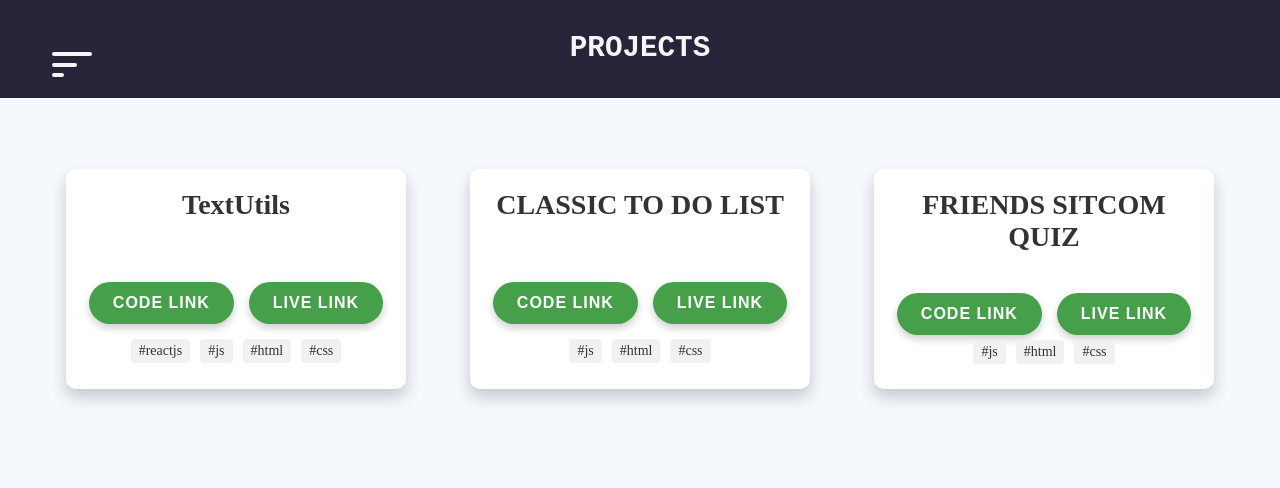
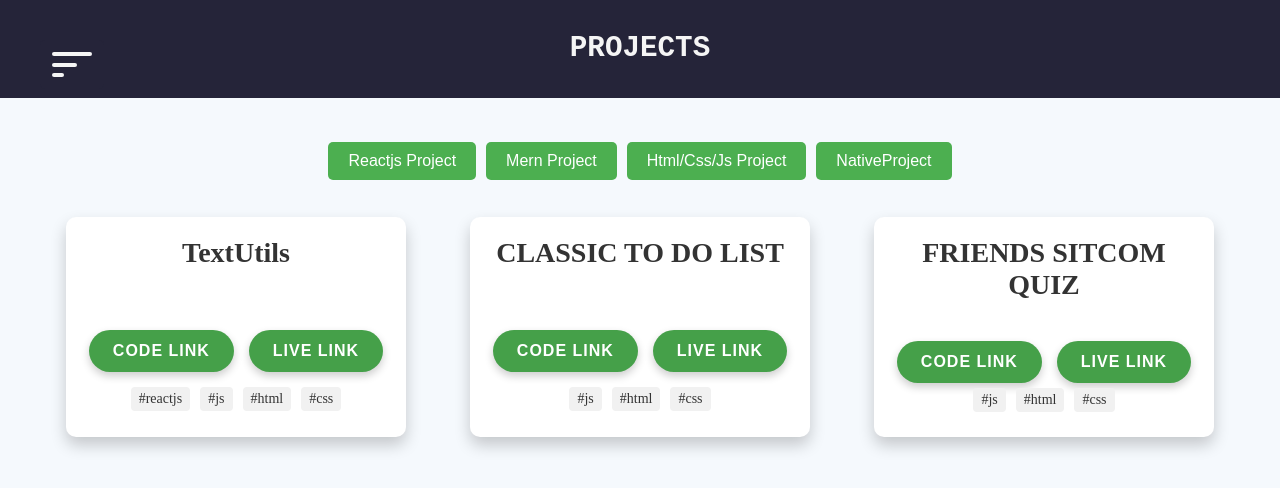
Before and after one commit to reerajput930/portfolio-2.0, a React (Create React App) app in the folder portfolio/: page /js in a window 1280 px wide. Shown: the top 488 px of the page. Built offline with nearby package versions, Linux system fonts and the light colour scheme.

Commit message:
modificatioin

```diff
--- a/portfolio/src/components/Allprojectsdetail.js
+++ b/portfolio/src/components/Allprojectsdetail.js
@@ -1,6 +1,7 @@
 import React, { useEffect,useState } from "react";
 import Card from "./Card";
 import data from "./projectdata";
+import { Link } from "react-router-dom";
 
 export default function Allprojectsdetail({input}) {
   console.log("-------")
@@ -27,6 +28,14 @@
       <div className="heading--block">
         <h2>PROJECTS</h2>
       </div>
+      <div  style={{ display:" flex",
+    justifyContent:"center"}}>
+
+        <Link to="/reactjs"><button className="project--btn">Reactjs Project</button></Link>
+        <Link to="/mern"><button className="project--btn">Mern Project</button></Link>
+        <Link to="/js"><button className="project--btn">Html/Css/Js Project</button></Link>
+        <Link to="/native"><button className="project--btn">NativeProject</button></Link>
+      </div>
 
       <div
         className="projects--block"
--- a/portfolio/src/index.css
+++ b/portfolio/src/index.css
@@ -697,6 +697,9 @@
 .allprojectdetail--block{
   /* display: flex;
   justify-content: center; */
+  display: flex;
+  flex-direction: column;
+
 
 
 }
@@ -710,3 +713,19 @@
   border-radius: 4px;
   font-size: 14px;
 }
+
+
+/* project btn */
+.project--btn{
+  display: inline-block;
+  padding: 10px 20px;
+  font-size: 16px;
+  text-align: center;
+  text-decoration: none;
+  background-color: #4CAF50;
+  color: #FFFFFF;
+  border-radius: 5px;
+  border: none;
+  cursor: pointer;
+  margin:5px;
+}
```
